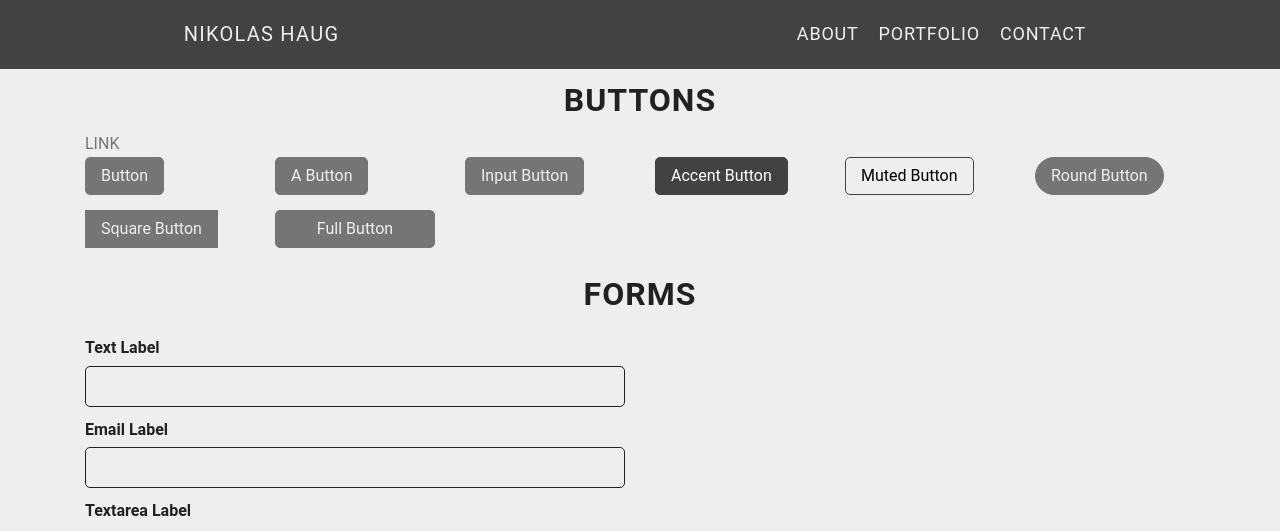
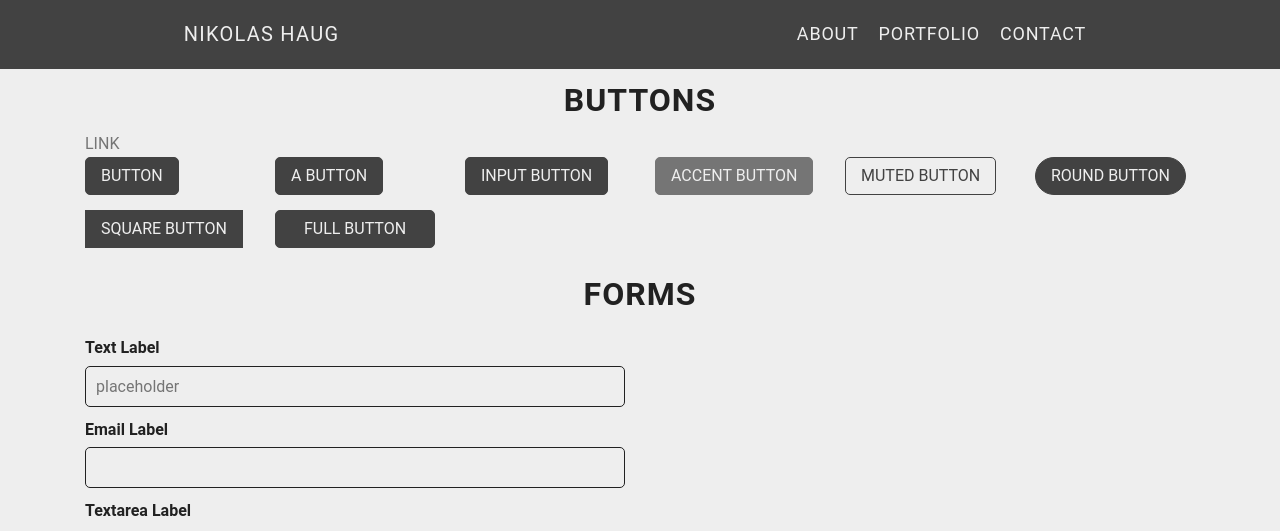
Before and after one commit to nikolas-haug/Pineapple_Frontend_Source, a website: page index.html in a window 1280 px wide. Shown: the top 531 px of the page. Drawn offline with Linux system fonts and the light colour scheme.

Commit message:
clean up all button class variables

```diff
--- a/index.html
+++ b/index.html
@@ -107,7 +107,7 @@
                 <div class="col-med-6">
                     <form>
                         <label for="text">Text Label</label>
-                        <input type="text">
+                        <input type="text" placeholder="placeholder">
                         <label for="email">Email Label</label>
                         <input type="email">
                         <label for="message">Textarea Label</label>
--- a/src/_components.scss
+++ b/src/_components.scss
@@ -46,14 +46,14 @@ blockquote {
   font-family: $button-font-family;
   font-size: $button-font-size;
   text-transform: $button-text-transform;
-  padding: 1rem 1.5rem;
-  margin: 0 0 1.5rem 0;
+  padding: $button-padding;
+  margin: $button-margin;
   vertical-align: middle;
   text-align: center;
   cursor: pointer;
   text-decoration: none;
-  line-height: 1;
-  transition: all 0.3s;
+  line-height: $button-line-height;
+  transition: $button-transition;
 }
 // Buttons on hover
 %buttons-hover {
@@ -90,7 +90,7 @@ blockquote {
   }
 }
 
-// Secondary button color
+// Secondary accent button color
 .accent-button,
 a.accent-button {
   color: $accent-button-color;
--- a/src/_variables.scss
+++ b/src/_variables.scss
@@ -21,14 +21,12 @@ $color-grey-light: #eee;
 $color-white: #fff;
 $color-black: #101010;
 
-$color-link: $color-secondary;
-$color-link-hover: darken($color-link, 10%);
-
 // Global
 $global-background-color: $color-grey-light;
 
-// Buttons
-$accent-color: $color-primary;
+// Links
+$color-link: $color-secondary;
+$color-link-hover: darken($color-link, 10%);
 
 //=====================================================
 // CONTAINERS
@@ -104,11 +102,6 @@ $h5-primary: 2rem;
 // Block element spacing
 $typography-margins: 1.2rem;
 
-// Blockquote
-$blockquote-font-size: 1.3rem;
-$blockquote-border-color: $color-grey-dark;
-$blockquote-background-color: transparent;
-
 // Letter spacing
 $letter-spacing-content: .8px;
 $letter-spacing-heading: 1px;
@@ -121,7 +114,7 @@ $margin-utility: 1.5rem;
 $padding-utility: 1.5rem;
 
 //=====================================================
-// Borders
+// BORDERS
 //=====================================================
 
 $border-width: 1px;
@@ -141,7 +134,7 @@ $forms: (
 );
 $input-background: $color-grey-light;
 $input-color: $color-grey-dark;
-$placeholder: darken($accent-color, 20%);
+$placeholder: $color-grey-dark;
 $form-border: 1px solid $border-color;
 $form-border-hover: 1px solid darken($border-color, 10%);
 $form-border-focus: 1px solid $color-secondary;
@@ -150,38 +143,56 @@ $success: green;
 $error: red;
 
 //======================================================
-// Buttons
+// BUTTONS
 //======================================================
 
-$button-background-color: $color-secondary;
+// All button styles ********************
+$button-background-color: $color-primary;
+$button-color: $color-grey-light;
 $button-background-hover: darken($button-background-color, 10%);
-$button-color: $color-grey-light;
+
 $button-font-weight: 400;
 $button-font-family: "Roboto", "Arial", sans-serif;
 $button-font-size: $font-size-primary;
+$button-line-height: 1;
+$button-text-transform: uppercase;
+
 $button-border-width: 1px;
 $button-border-style: solid;
 $button-border-color: $button-background-color;
 $button-border-radius: $border-radius;
-$button-text-transform: none;
+
+$button-padding: 1rem 1.5rem;
+$button-margin: 0 0 1.5rem 0;
+
+$button-transition: all 0.3s;
+// End all styles ***********************
 
 // Accent buttons
-$accent-button-background-color: $color-primary;
-$accent-button-color: $color-white;
+$accent-button-background-color: $color-secondary;
+$accent-button-color: $color-grey-light;
 
 // Muted Buttons
-$muted-border: 1px solid $accent-color;
-$muted-border-hover: 1px solid darken($accent-color, 30%);
+$muted-border: 1px solid $color-primary;
+$muted-border-hover: 1px solid lighten($color-primary, 30%);
 $muted-background: transparent;
 $muted-background-hover: transparent;
-$muted-color: darken($accent-color, 50%);
-$muted-color-hover: darken($accent-color, 50%);
+$muted-color: $color-primary;
+$muted-color-hover: $color-secondary;
 
 // Round Buttons
 $round-buttons: 5rem;
 
 //==============================================================================
-// Code
+// BLOCKQUOTES
+//==============================================================================
+
+$blockquote-font-size: 1.3rem;
+$blockquote-border-color: $color-grey-dark;
+$blockquote-background-color: transparent;
+
+//==============================================================================
+// CODE
 //==============================================================================
 
 $code-color: $font-color-primary;
```
Also changed, not shown: dist/style.css.
